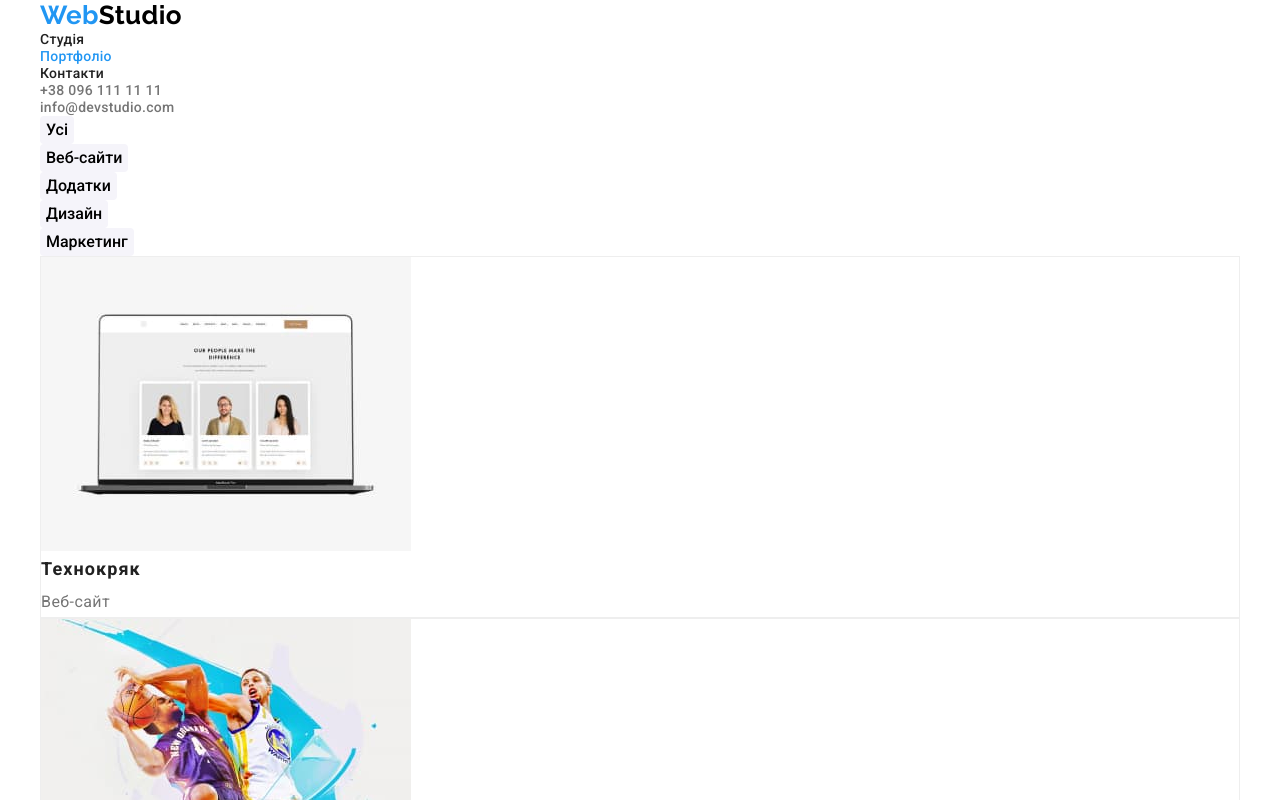
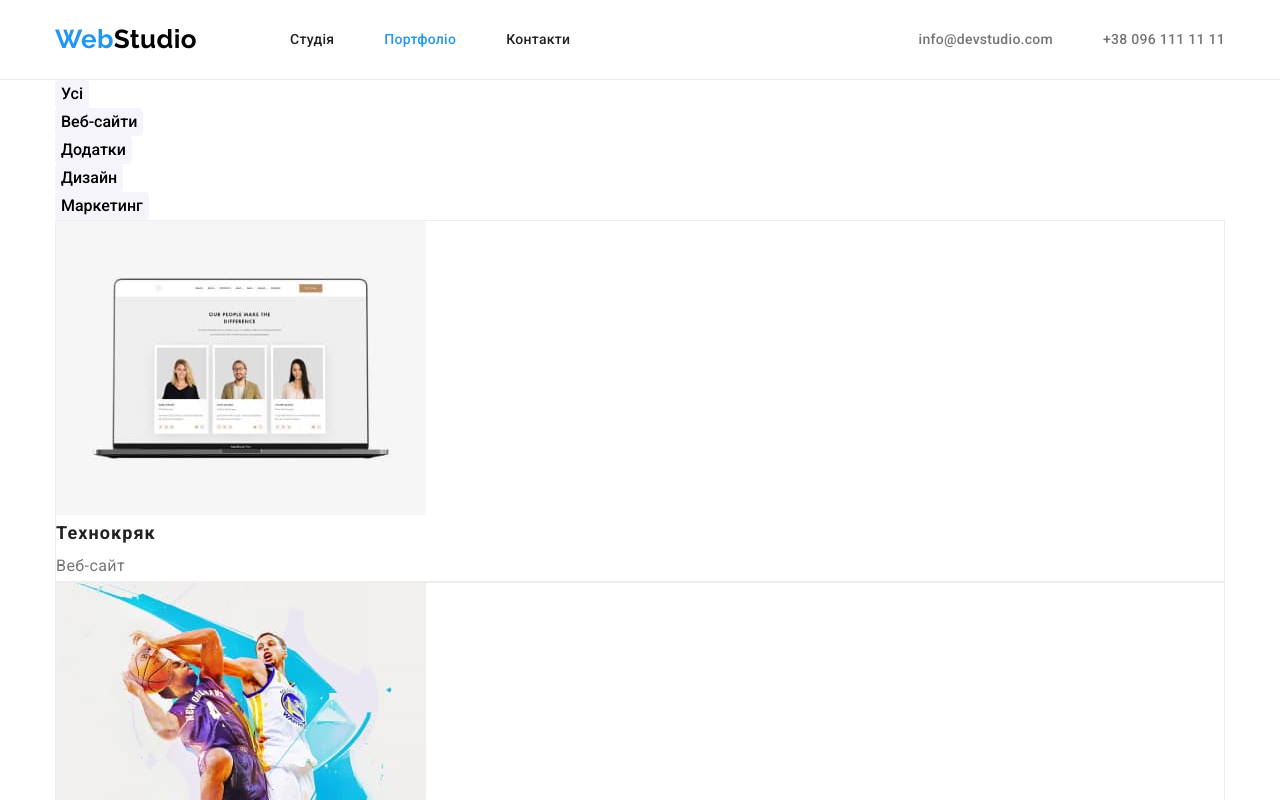
Before and after one commit to MaksoN03/goit-markup-hw-03, a plain HTML site: page portfolio.html in a window 1280 px wide. Shown: the top 800 px of the page. Drawn offline with nearby package versions, Linux system fonts and the light colour scheme.

Commit message:
Update header

```diff
--- a/css/styles.css
+++ b/css/styles.css
@@ -63,6 +63,40 @@ body {
     width: 1200px;
     margin-left: auto;
     margin-right: auto;
+    padding-left: 15px;
+    padding-right: 15px;
+}
+
+/*-------------- HEADER --------------*/
+.page-header {
+    padding-top: 24px;
+    padding-bottom: 24px;
+    border-bottom: 1px solid #ECECEC;
+}
+
+.page-header-container {
+    display: flex;
+    align-items: center;
+    justify-content: space-between;
+}
+
+.page-navigation {
+    display: flex;
+    align-items: center;
+}
+
+.webstudio {
+    margin-right: 93px;
+}
+
+.menu {
+    display: flex;
+    column-gap: 50px;
+}
+
+.page-contacts {
+    display: flex;
+    column-gap: 50px;
 }
 
 .weblogo {
@@ -106,6 +140,9 @@ body {
     color: var(--primary-accent-color);
 }
 
+/*-------------- /HEADER --------------*/
+
+/*-------------- FOOTER --------------*/
 .page-footer {
     background-color: var(--dark-bg-color);
 }
@@ -137,6 +174,10 @@ body {
 .footer-contacts:focus {
     color: var(--primary-accent-color);
 }
+
+/*-------------- /FOOTER --------------*/
+
+/*-------------- FEATURE --------------*/
 
 .feature {
     background: var(--dark-bg-color);
@@ -172,6 +213,10 @@ body {
     background: var(--secondary-accent-color);
 }
 
+/*-------------- /FEATURE --------------*/
+
+/*-------------- CHARACTERISTIC --------------*/
+
 .characteristic-name {
     font-weight: 700;
     line-height: 1.14;
@@ -189,6 +234,10 @@ body {
     line-height: 1.17;
     text-align: center;
 }
+
+/*-------------- /CHARACTERISTIC --------------*/
+
+/*-------------- OUR TEAM --------------*/
 
 .our-team {
     background: var(--secondary-bg-color);
@@ -214,6 +263,10 @@ body {
     color: var(--primary-contact-color);
 }
 
+/*-------------- /OUR TEAM --------------*/
+
+/*-------------- PORTFOLIO BUTTONS --------------*/
+
 .portfolio-buttons {
     background: var(--secondary-bg-color);
     border-radius: 4px;
@@ -229,6 +282,10 @@ body {
     background: var(--primary-accent-color);
     color: var(--primary-bg-color);
 }
+
+/*-------------- /PORTFOLIO BUTTONS --------------*/
+
+/*-------------- PORTFOLIO PROJECTS --------------*/
 
 .portfolio-projects-item {
     background: var(--primary-bg-color);
@@ -247,3 +304,5 @@ body {
     line-height: 1.88;
     color: var(--primary-contact-color);
 }
+
+/*-------------- /PORTFOLIO PROJECTS --------------*/
--- a/portfolio.html
+++ b/portfolio.html
@@ -2,7 +2,6 @@
 <html lang="uk">
   <head>
     <meta charset="UTF-8" />
-    <meta http-equiv="X-UA-Compatible" content="IE=edge" />
     <meta name="viewport" content="width=device-width, initial-scale=1.0" />
     <title>Портфоліо</title>
     <link rel="preconnect" href="https://fonts.googleapis.com" />
@@ -11,19 +10,22 @@
       href="https://fonts.googleapis.com/css2?family=Raleway:wght@700&family=Roboto:wght@400;500;700;900&display=swap"
       rel="stylesheet"
     />
-    <link rel="stylesheet" href="https://cdn.jsdelivr.net/npm/modern-normalize@1.1.0/modern-normalize.min.css">
+    <link
+      rel="stylesheet"
+      href="https://cdn.jsdelivr.net/npm/modern-normalize@1.1.0/modern-normalize.min.css"
+    />
     <link rel="stylesheet" href="./css/styles.css" />
   </head>
   <body>
     <header class="page-header">
-      <div class="container">
+      <div class="container page-header-container">
         <nav class="page-navigation">
           <a href="#webstudio" class="webstudio link"
             ><span class="weblogo">Web</span><span class="studiologoblack">Studio</span></a
           >
           <ul class="menu list">
             <li class="menu-item">
-            <a href="./index.html" class="menu-link link">Студія</a>
+              <a href="./index.html" class="menu-link link ">Студія</a>
             </li>
             <li class="menu-item">
               <a href="./portfolio.html" class="menu-link link current">Портфоліо</a>
@@ -35,10 +37,10 @@
         </nav>
         <ul class="page-contacts list">
           <li class="page-contacts-item">
-          <a href="tel:+380961111111" class="contacts-link link">+38 096 111 11 11</a>
+            <a href="mailto:info@devstudio.com" class="contacts-link link">info@devstudio.com</a>
           </li>
           <li class="page-contacts-item">
-          <a href="mailto:info@devstudio.com" class="contacts-link link">info@devstudio.com</a>
+            <a href="tel:+380961111111" class="contacts-link link">+38 096 111 11 11</a>
           </li>
         </ul>
       </div>
```
Also changed, not shown: index.html (+3 -3 lines). Lines whose indentation alone changed are shown as unchanged.
